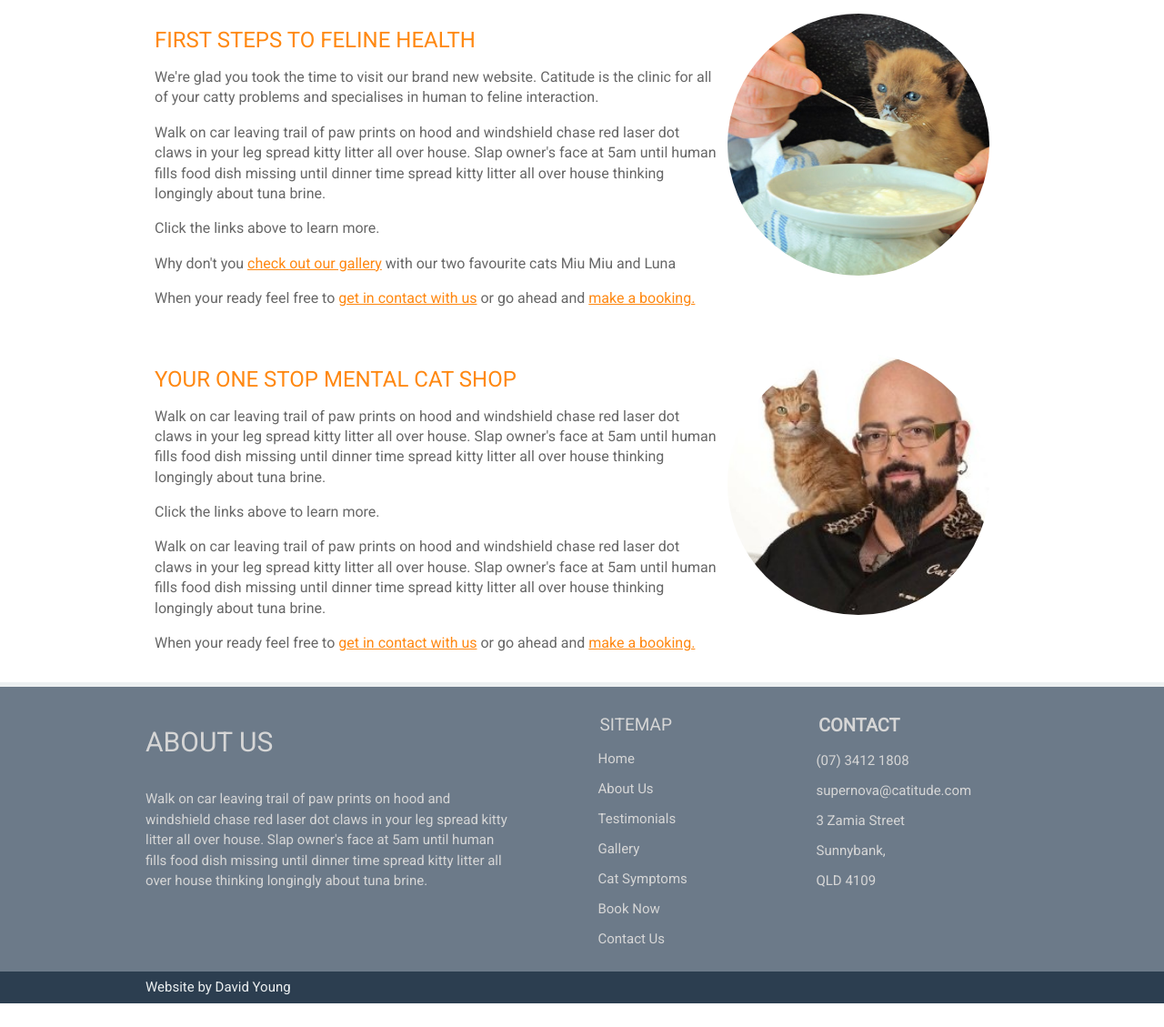
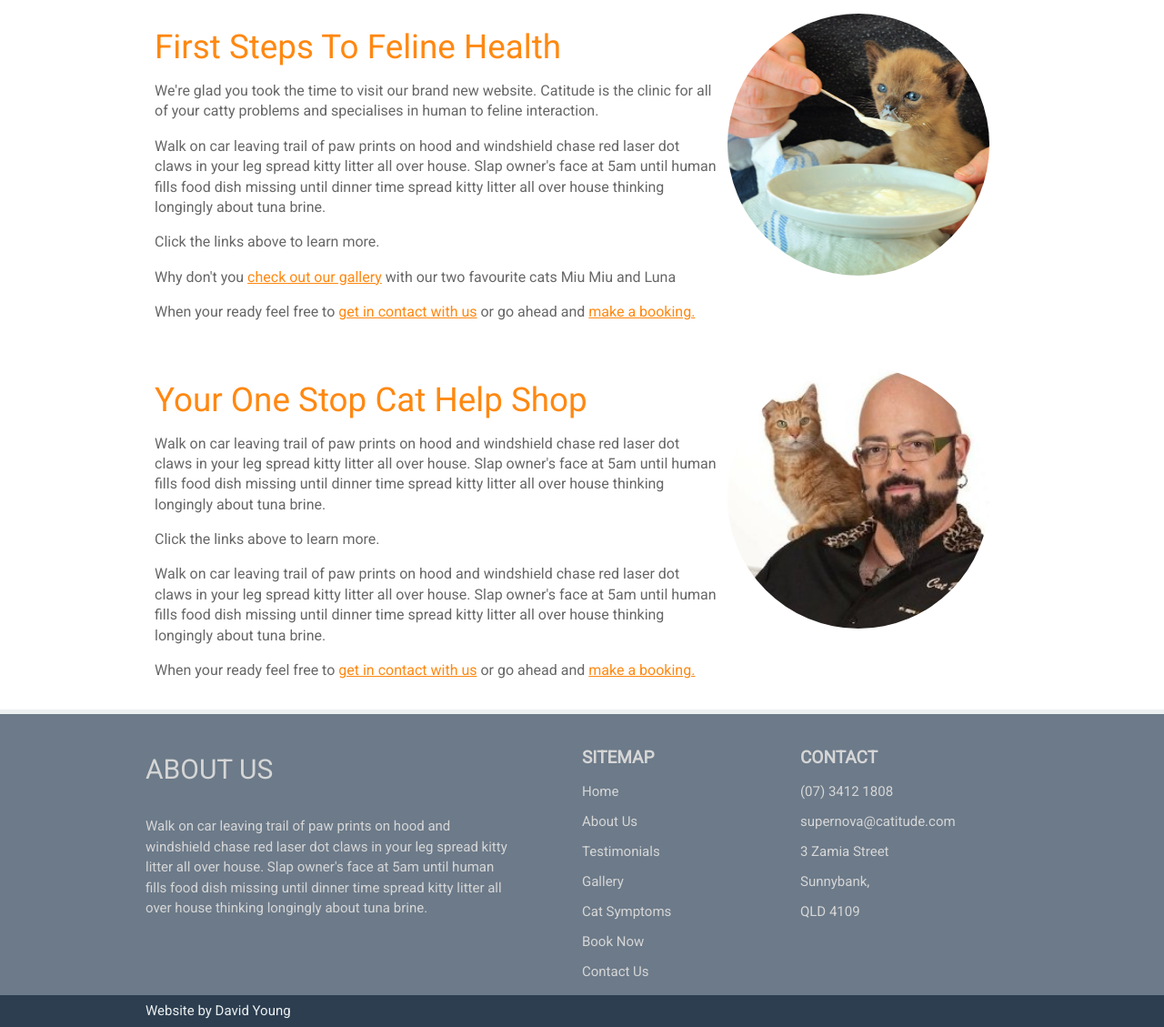
Before and after one commit to dayvidwhy/catitude, a PHP site: page /index.php in a window 1280 px wide. Shown: the part 535-1664 px from the top of the page at 91% size. Before the commit the page ends 1638 px from the top, so only its background shows below. Run offline with PHP 8.4, Linux system fonts and the light colour scheme.

Commit message:
More css.

```diff
--- a/css/style.css
+++ b/css/style.css
@@ -227,7 +227,7 @@ h4 {
 }
 
 h5 {
-	font-size: 1.5em;
+	font-size: 2.3em;
 	margin: 10px 0;
 	color: #ff8811;
 }
@@ -285,7 +285,7 @@ nav ol {
 nav ol li{
 	padding: 0.25em;
 	text-align: center;
-	display: inline;
+	display: inline-block;
 
 }
 
@@ -343,6 +343,8 @@ input[type='text'] {
 	margin: 8px 0;
 	font-size: 1em;
 	border: 1px solid #ccc;
+	-webkit-appearance: none;
+	-webkit-border-radius: 0px;
 	box-sizing: border-box;
 }
 
@@ -352,6 +354,9 @@ textarea {
 	margin: 8px 0;
 	font-size: 1em;
 	border: 1px solid #ccc;
+	font-family: inherit;
+	-webkit-appearance: none;
+	-webkit-border-radius: 0px;
 	box-sizing: border-box;
 }
 
@@ -364,6 +369,8 @@ input[type='submit'] {
 	border-radius: 4px;
 	cursor: pointer;
 	margin: 16px 0;
+	-webkit-appearance: none;
+    -webkit-border-radius: 4px;
 	transition: all 0.2s ease-in-out;
 }
 
@@ -401,15 +408,14 @@ footer {
 }
 
 footer ul {
-	padding: 10px;
+	padding: 16px 0 0 0;
 	display: inline-block;
 	list-style: none;
-	width: 200px;
 	margin: 0;
 }
 
 footer ul li {
-	padding: 0.5em;
+	padding: 0.5em 0;
 	text-align: left;
 	display: block;
 	font-size: 1.5em;
@@ -417,6 +423,7 @@ footer ul li {
 
 footer ul li:first-child {
 	font-weight: 700;
+	font-size: 1.9em;
 }
 
 footer ul li a,
@@ -436,12 +443,13 @@ p {
 	line-height: 1.4;
 }
 
-p.footer-heading {
+.footer-heading {
 	font-size: 3em;
 	font-weight: 400;
 	color: #d6d6d6;
 }
-p.footer-about {
+
+.footer-about {
 	font-size: 1.5em;
 	line-height: 150%;
 	color: #d6d6d6;
@@ -486,11 +494,6 @@ p.footer-about {
 .grey-bg {background-color: #6C7A89;}
 .dark-orange {background-color: #cc5500;}
 
-#sitemap {
-	font-size: 1.9em;
-	font-weight: 400;
-}
-
 
 /*Smaller desktops */
 @media screen and (max-width: 960px) {
@@ -522,11 +525,11 @@ p.footer-about {
 	.col-4 {width: 100%;}
 	.col-3 {width: 50%;}
 	.col-2 {width: 0%;}
-	.person {
-		width: 60%;
-		margin: auto;
-		display: block;
+
+	nav ol {
+		padding: 0;
 	}
+
 	.hero-row {
 		padding: 3em 0;
 	}
--- a/index.php
+++ b/index.php
@@ -14,7 +14,7 @@
 			<div class="col-8">
 				<div class="card">
 					<h5>
-						FIRST STEPS TO FELINE HEALTH
+						First Steps To Feline Health
 					</h5>
 					<p>
 						We're glad you took the time to visit our brand new website.  Catitude is the clinic for all of your catty problems and specialises in human to feline interaction.
@@ -41,7 +41,7 @@
 			<div class="col-8">
 				<div class="card">
 					<h5>
-						YOUR ONE STOP MENTAL CAT SHOP
+						Your One Stop Cat Help Shop
 					</h5>
 					<p>
 						Walk on car leaving trail of paw prints on hood and windshield chase red laser dot claws in your leg spread kitty litter all over house. Slap owner's face at 5am until human fills food dish missing until dinner time spread kitty litter all over house thinking longingly about tuna brine.
--- a/snippets/head.php
+++ b/snippets/head.php
@@ -7,5 +7,5 @@
 <meta property="og:description" content="Cattitude Cat Psychologist Clinic." name="Description">
 <title>Catitude Cat Psychologist</title>
 <link href="https://fonts.googleapis.com/css?family=Roboto" rel="stylesheet">
-<link rel="canonical" href="https://catitude.herokuapp.com/<?php basename(__FILE__, '.php'); ?>">
+<link rel="canonical" href=<?php echo '"https://catitude.herokuapp.com' . $_SERVER['REQUEST_URI'] . '"'; ?>>
 <link rel="stylesheet" type="text/css" href="/css/style.css" />
```
